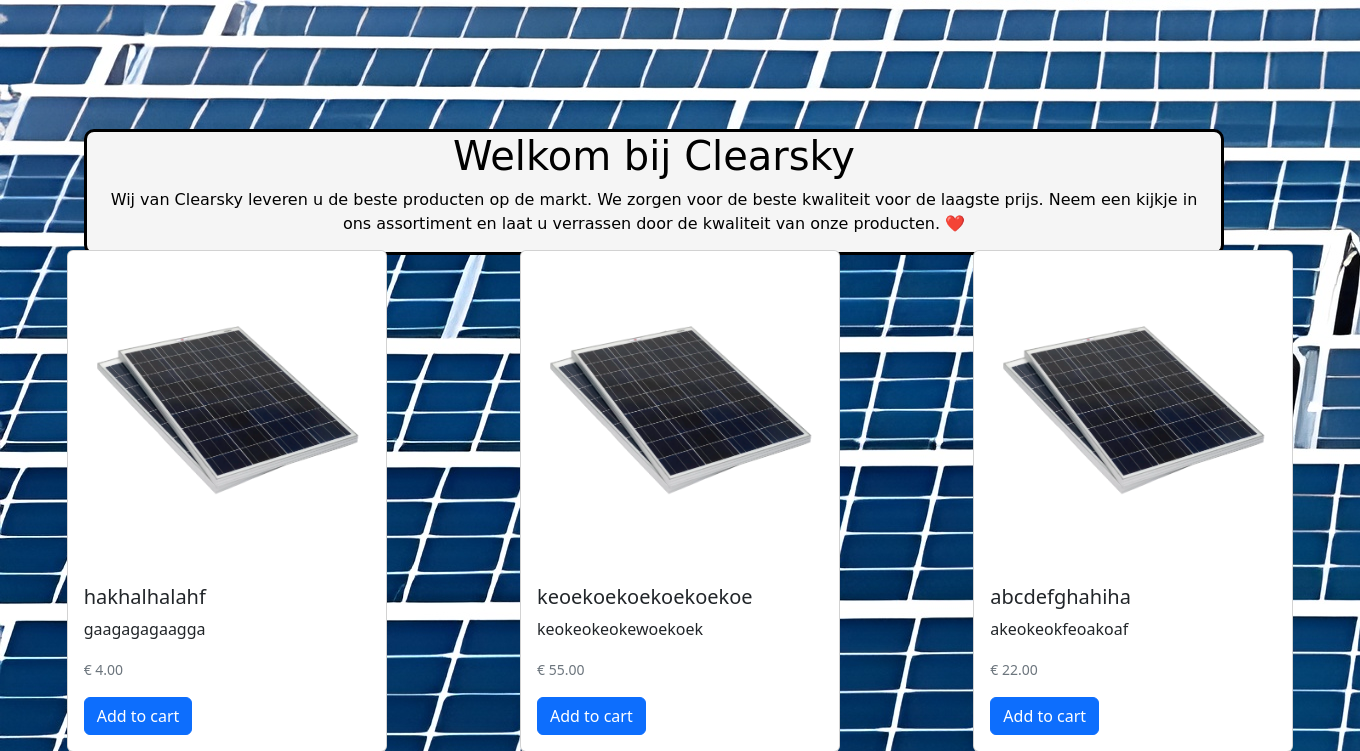
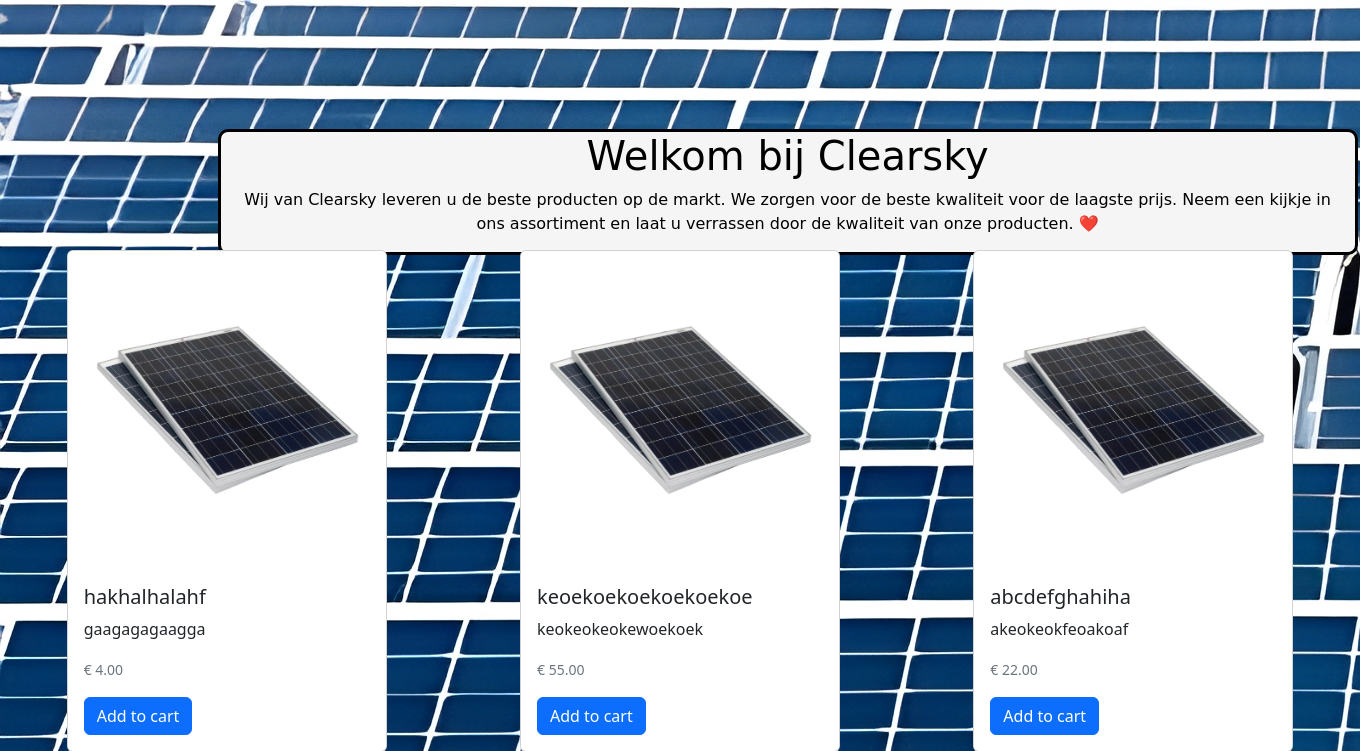
Before and after one commit to MonkeMK/Clearsky-Julian-Jelmer-Martan-Max, a PHP site: page / in a window 1360 px wide. Shown: the part 116-867 px from the top of the page. Run offline with PHP 8.4, Linux system fonts and the light colour scheme; data comes from the database, SQL or seed files in the repository.

Commit message:
fixed hoop ik

```diff
--- a/css/style.css
+++ b/css/style.css
@@ -5,8 +5,9 @@ body{
 .container{
     position: absolute;
     top:12%;
-    right:10%;
+    right:16%;
     color:black;
+    left:16%;
     text-align: center;
     border: solid black 3px;
     border-radius: 10px;
--- a/index.php
+++ b/index.php
@@ -1,10 +1,12 @@
-<!DOCTYPE html>
-<html lang="en">
 <?php
 
     include_once("header.php");
     include_once('database.php');
 ?>
+
+<!DOCTYPE html>
+<html lang="en">
+
 <head>
     <meta charset="UTF-8">
     <meta name="viewport" content="width=device-width, initial-scale=1.0">
```
